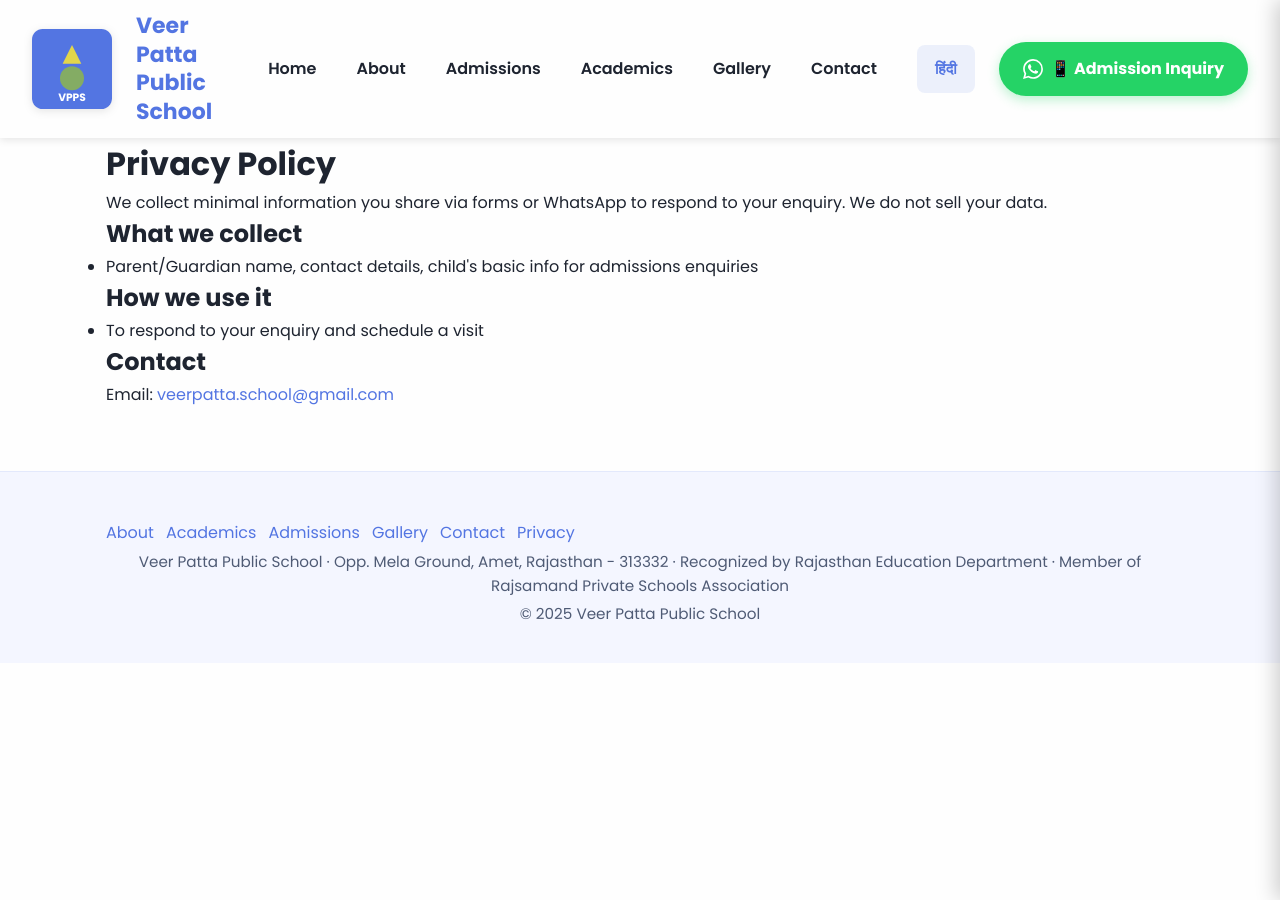
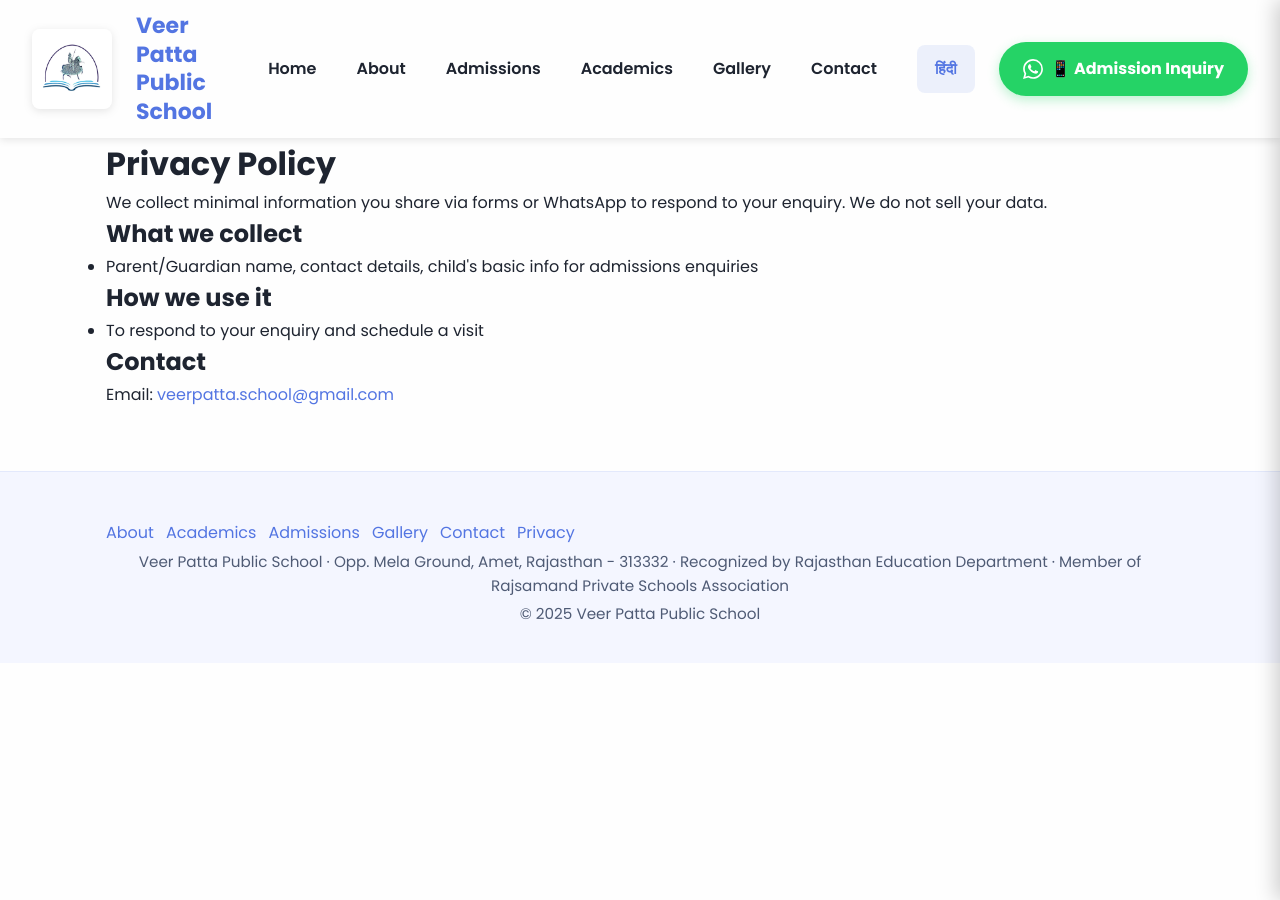
Before and after one commit to veerpatta/veerpatta-website, a Jekyll site: the page built from en/privacy.md, in a window 1280 px wide. Built offline with Jekyll 4.4.1, drawn with Linux system fonts in a browser that asks for light colours.

Commit message:
Replace placeholder SVG logo with official school logo
Co-authored-by: veerpatta <222136377+veerpatta@users.noreply.github.com>

```diff
--- a/_includes/head.html
+++ b/_includes/head.html
@@ -9,6 +9,9 @@
 <meta name="viewport" content="width=device-width, initial-scale=1">
 <title>{{ page_title }} | {{ site_name }}</title>
 <meta name="description" content="{{ page_description }}">
+
+<!-- Favicon -->
+<link rel="icon" type="image/jpeg" href="{{ '/assets/images/VPPS LOGO ONNLY.jpg' | relative_url }}">
 
 <!-- Canonical -->
 <link rel="canonical" href="{{ page_canonical }}">
@@ -62,7 +65,7 @@ body{margin:0;font-family:system-ui,-apple-system,sans-serif;background:var(--br
 .site-header{position:sticky;top:0;z-index:1000;background:var(--brand-bg);box-shadow:0 2px 8px rgba(0,0,0,0.1)}
 .header-container{display:flex;align-items:center;gap:12px;padding:10px 16px;min-height:70px}
 .header-logo{flex-shrink:0}
-.school-logo{width:60px;height:60px;display:block}
+.school-logo{width:60px;height:60px;display:block;border-radius:8px;object-fit:contain}
 .header-brand{flex:1;min-width:0}
 .brand-name{font-size:16px;font-weight:700;line-height:1.3;color:var(--brand-blue)}
 .desktop-nav,.desktop-lang-switch,.desktop-whatsapp-btn{display:none}
--- a/_includes/header.html
+++ b/_includes/header.html
@@ -76,12 +76,11 @@
     {% comment %} Logo - Always visible, optimized size {% endcomment %}
     <div class="header-logo">
       <a href="{{ home_path | relative_url }}" aria-label="Veer Patta Public School Home">
-        <svg width="60" height="60" viewBox="0 0 60 60" fill="none" xmlns="http://www.w3.org/2000/svg" aria-hidden="true" class="school-logo">
-          <rect width="60" height="60" rx="8" fill="#5375E2"/>
-          <path d="M30 12L37 26H23L30 12Z" fill="#E2D64B"/>
-          <circle cx="30" cy="37" r="9" fill="#84AC64"/>
-          <text x="30" y="54" font-family="Poppins, sans-serif" font-size="8" font-weight="700" fill="white" text-anchor="middle">VPPS</text>
-        </svg>
+        <img src="{{ '/assets/images/VPPS LOGO ONNLY.jpg' | relative_url }}"
+             alt="Veer Patta Public School Logo"
+             class="school-logo"
+             width="60"
+             height="60">
       </a>
     </div>
 
```
